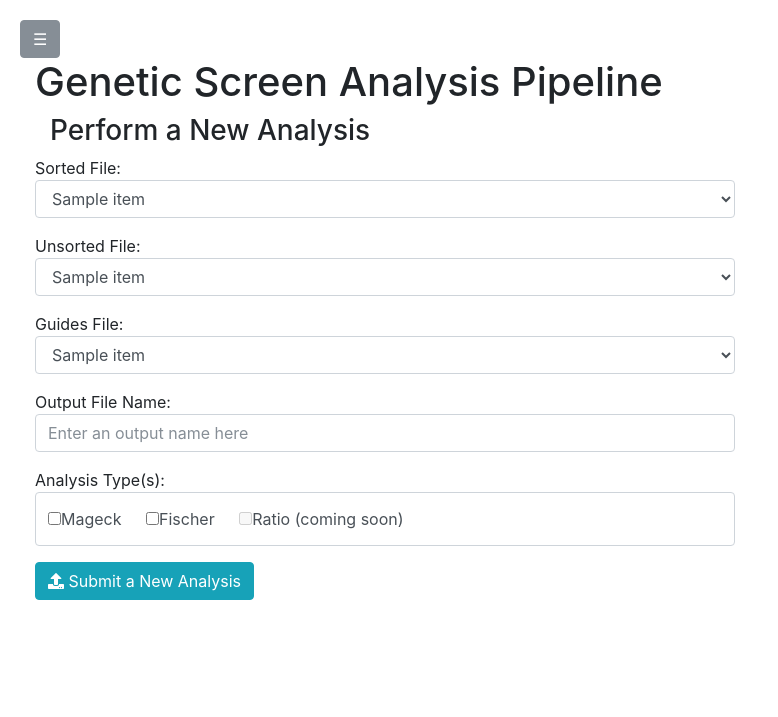
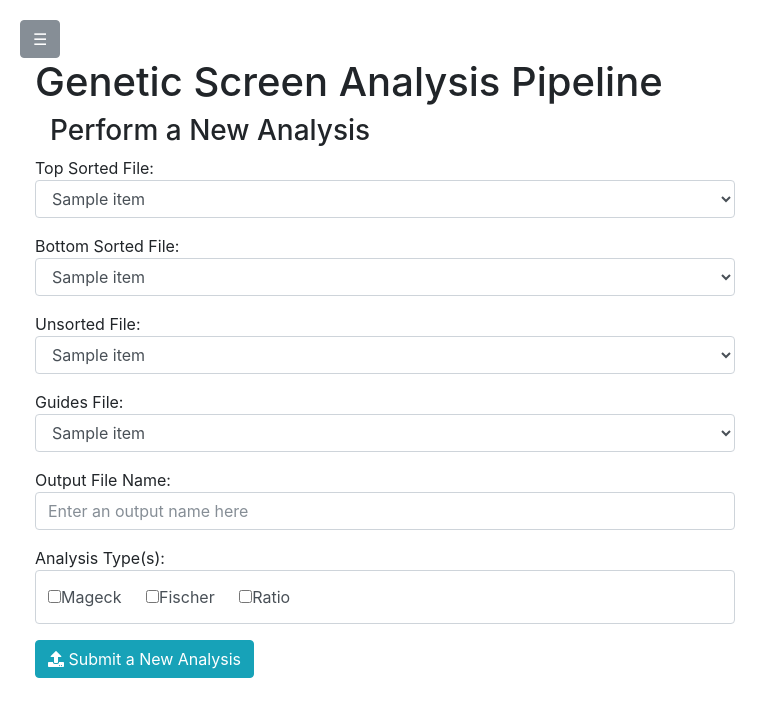
Before and after one commit to schlagercollin/screen_analyzer, a Flask app: template templates/index.html in a window 1280 px wide. Shown: the top 717 px of the page, without its empty margins (0-778 px from the left). Run offline with Flask 2, Linux system fonts and the light colour scheme; the template is opened without the code that fills it: most values are stand-ins (such as "Sample title", 1, 10 or a date in 2020); some libraries are stand-ins or nearby versions.

Commit message:
Begin work on ratio test

```diff
--- a/controller.py
+++ b/controller.py
@@ -103,7 +103,13 @@ def analysis_submit():
             fischer = True
         else:
             fischer = False
-        config = {"Mageck": mageck, "Fischer": fischer, "Ratio": False}
+
+        if "Ratio" in request.values:
+            print("Ratio enabled.")
+            ratio = True
+        else:
+            ratio = False
+        config = {"Mageck": mageck, "Fischer": fischer, "Ratio": ratio}
 
         output = analyze_data(sorted_fastq, unsorted_fastq, output_file_name, guides, config)
         return jsonify(result=output)
--- a/templates/index.html
+++ b/templates/index.html
@@ -36,6 +36,7 @@ $( document ).ready( function() {
             type: 'POST',
             data: formData,
             success: function(data) {
+                console.log(data);
                 console.log("Success. Checking status.");
                 progress_counter = 0;
                 check_status();
@@ -527,7 +528,7 @@ $( document ).ready( function() {
     <form id="data_submit" method="post" enctype="multipart/form-data">
     <div>
         <div class="form-group">
-            Sorted File:
+            Top Sorted File:
             <select name="sorted" id="qFast_file_select" class="file_select form-control">
                 {% for item in data_files['fastq'] %}
                     <option>
@@ -540,6 +541,20 @@ $( document ).ready( function() {
             </select>
             <input name="sorted" id="qFast_file_upload" style="display: none;" class="file_upload form-control file_select" type="file"/>
 
+        </div>
+        <div class="form-group">
+            Bottom Sorted File:
+            <select name="unsorted" id="qFast_file_select" class="file_select form-control">
+                {% for item in data_files['fastq'] %}
+                    <option>
+                        {{ item.capitalize() }}
+                    </option>
+                {% endfor %}
+                    <option>
+                        Upload your own
+                    </option>
+            </select>
+            <input name="unsorted" id="qFast_file_upload" style="display: none;" class="form_control file_select file_upload" type="file"/>
         </div>
         <div class="form-group">
             Unsorted File:
@@ -555,6 +570,7 @@ $( document ).ready( function() {
             </select>
             <input name="unsorted" id="qFast_file_upload" style="display: none;" class="form_control file_select file_upload" type="file"/>
         </div>
+
         <div class="form-group">
         Guides File:
             <select name="guides" id="library_file_select" class="file_select form-control">
@@ -583,7 +599,7 @@ $( document ).ready( function() {
                <input type="checkbox" name="Fischer" value="Fischer">Fischer</input>
              </label>
              <label class="data_option checkbox-inline">
-               <input disabled type="checkbox" name="Ratio" value="Ratio">Ratio (coming soon)</input>
+               <input type="checkbox" name="Ratio" value="Ratio">Ratio</input>
              </label>
         </div>
     </div>
```
